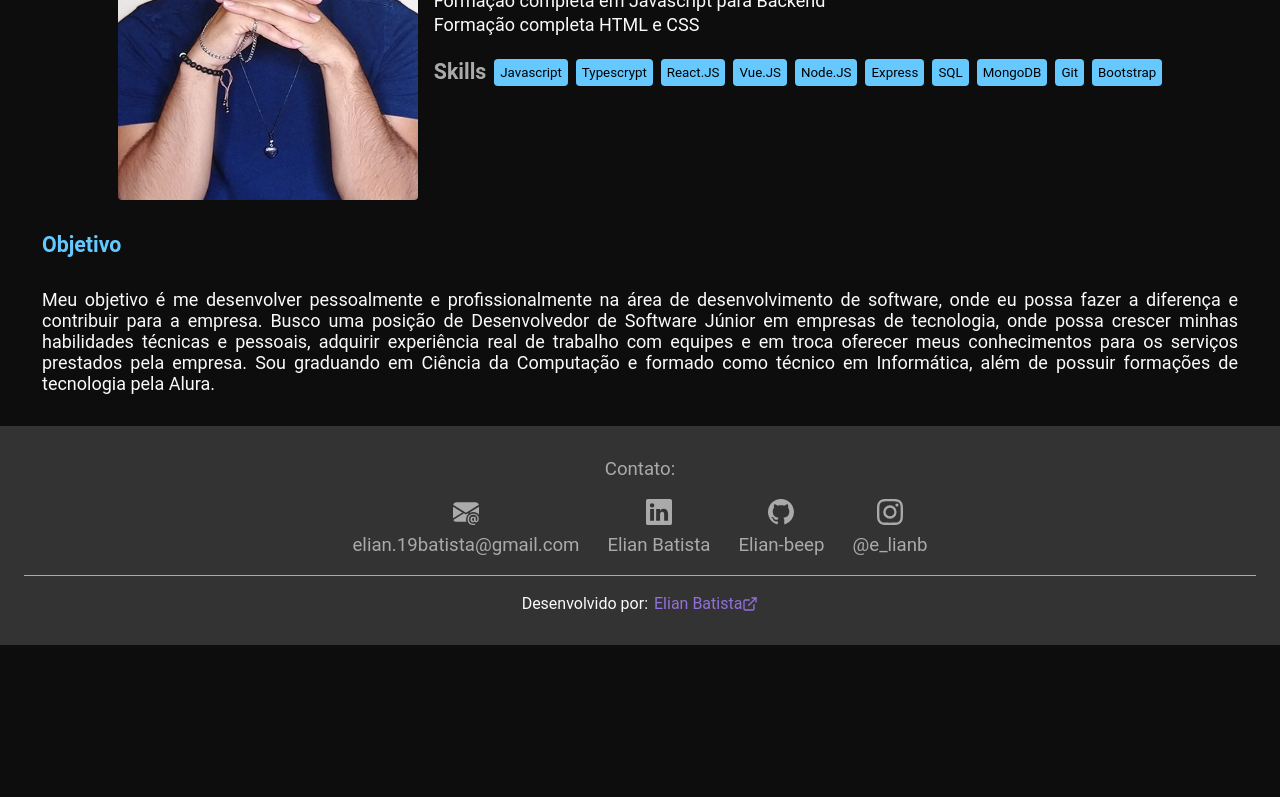
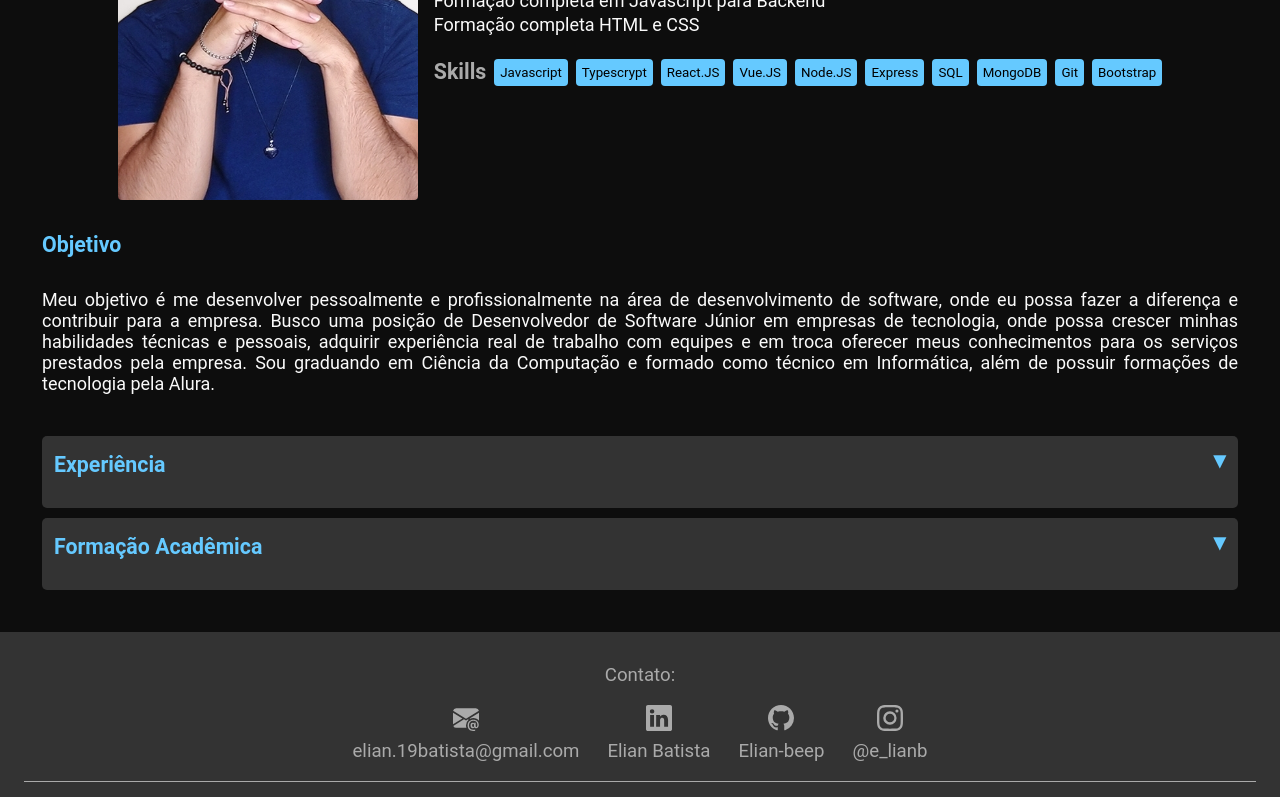
Before and after one commit to Elian-beep/port, a React (Create React App) app: page /curriculum in a window 1280 px wide. Shown: the part 402-1199 px from the top of the page. Before the commit the page ends 1047 px from the top, so only its background shows below. Built offline with nearby package versions, Linux system fonts and the light colour scheme.

Commit message:
xp in curricumul page

```diff
--- /dev/null
+++ b/src/components/Accordion/Accordion.style.js
@@ -0,0 +1,35 @@
+import styled from 'styled-components';
+import { colors } from 'styles/vars.style';
+
+export const DivAccordionWrapper = styled.div`
+    background: ${colors.gray_dark};
+    margin: 10px 0;
+    padding: 12px;
+    border-radius: 5px;
+`;
+
+export const DivAccordionHeaderWrapper = styled.div`
+    display: flex;
+    justify-content: space-between;
+    align-items: center;
+    cursor: pointer;
+`;
+
+export const SpanIconWrapper = styled.span`
+    font-size: 20pt;
+    color: ${colors.blue_light};
+    transform: ${ props =>
+    props.isOpen ? "rotate(0deg)" : "rotate(180deg)"};
+    transition: transform 0.2s ease-in;
+`;
+
+export const DivAccordionBodyWrapper = styled.div`
+overflow: hidden;
+display: flex;
+flex-direction: column;
+gap: 1em;
+padding-top: 1em;
+transition: max-height 0.5s ease-in-out;
+max-height: ${ props =>
+  props.isOpen ? "1000px" : "0"};
+`;
--- /dev/null
+++ b/src/components/Accordion/index.tsx
@@ -0,0 +1,29 @@
+import { H3SD } from "styles/index.style";
+import { DivAccordionBodyWrapper, DivAccordionHeaderWrapper, DivAccordionWrapper, SpanIconWrapper } from "./Accordion.style"
+import { useState } from 'react';
+import { colors } from "styles/vars.style";
+
+interface Props {
+    title: string,
+    children: React.ReactNode
+}
+
+export function Accordion(props: Props) {
+    const [isOpen, setIsOpen] = useState(false);
+
+    const toggleAccordion = () => {
+        setIsOpen(!isOpen);
+    }
+
+    return (
+        <DivAccordionWrapper>
+            <DivAccordionHeaderWrapper onClick={toggleAccordion} >
+                <H3SD color={colors.blue_light}>{props.title}</H3SD>
+                <SpanIconWrapper isOpen={isOpen}>{'\u25B4'}</SpanIconWrapper>
+            </DivAccordionHeaderWrapper>
+            <DivAccordionBodyWrapper isOpen={isOpen}>
+                {props.children}
+            </DivAccordionBodyWrapper>
+        </DivAccordionWrapper>
+    );
+}
--- a/src/pages/Curriculum/Curriculum.style.js
+++ b/src/pages/Curriculum/Curriculum.style.js
@@ -22,3 +22,9 @@ export const SpanInfoS = styled.span`
     font-size: 18px;
     color: ${colors.white};
 `;
+
+export const DivXPS = styled.div`
+    display: flex;
+    flex-direction: column;
+    gap: .7em;
+`;
--- a/src/pages/Curriculum/index.tsx
+++ b/src/pages/Curriculum/index.tsx
@@ -1,9 +1,10 @@
 /* eslint-disable jsx-a11y/alt-text */
-import { DivCenterVert, H2SD, DivRotateS, DivContentS, PSD, DivRotateXYS, H3SD } from 'styles/index.style';
+import { DivCenterVert, H2SD, DivRotateS, DivContentS, PSD, H3SD, H4SD, DivBar } from 'styles/index.style';
 import profileImage from 'assets/profile.jpg';
-import { ImgProfileS, SpanInfoS } from './Curriculum.style';
+import { DivXPS, ImgProfileS, SpanInfoS } from './Curriculum.style';
 import { colors } from 'styles/vars.style';
 import { SpanTecsS } from 'components/ProjectCard/ProjectCard.style';
+import { Accordion } from 'components/Accordion';
 
 export default function Curriculum() {
     return (
@@ -55,6 +56,39 @@ export default function Curriculum() {
                 formado como técnico em Informática, além de possuir formações de tecnologia pela
                 Alura.
             </PSD>
+
+            <div>
+                <Accordion title='Experiência'>
+                    <DivXPS>
+                        <H4SD color={colors.white}>Xiloteca Web</H4SD>
+                        <PSD>
+                            Uma aplicação web ainda em desenvolvimento que exibirá
+                            publicamente os dados das amostras coletadas pelo CESIT UEA
+                            <PSD>Período: 08/2022 - Atualmente</PSD>
+                        </PSD>
+                    </DivXPS>
+                    <DivXPS>
+                        <H4SD color={colors.white}>Este Portifólio</H4SD>
+                        <PSD>
+                            Esta aplicação foi totalmente desenvolvido por mim para organizar
+                            minhas melhores aplicações e exibir suas funcionalidades, pondo em prática
+                            minhas habilidades Full Stack
+                            <PSD>Período: 05/2023 - Atualmente</PSD>
+                        </PSD>
+                    </DivXPS>
+                    <DivXPS>
+                        <H4SD color={colors.white}>Monitoria UEA CESIT</H4SD>
+                        <PSD>
+                            Auxílio ao professor da disciplina Linguagem de Programação na Universidade
+                            do Estado do Amazonas
+                            <PSD>Período: 05/2022 - 07/2022</PSD>
+                        </PSD>
+                    </DivXPS>
+                </Accordion>
+                <Accordion title='Formação Acadêmica'>
+                    <PSD>conteudo</PSD>
+                </Accordion>
+            </div>
         </DivContentS>
     );
 }
--- a/src/styles/index.style.js
+++ b/src/styles/index.style.js
@@ -8,6 +8,7 @@ export const GlobalStyle = createGlobalStyle`
     box-sizing: border-box;
     margin: 0;
     padding: 0;
+    -webkit-tap-highlight-color: transparent;
   }
 
   body {
@@ -120,3 +121,17 @@ export const H3SD = styled.h2`
     font-size: 16pt;
     color: ${props => props.color};
 `;
+
+export const H4SD = styled.h3`
+    font-style: normal;
+    font-weight: 400;
+    font-size: 16 pt;
+    color: ${props => props.color};
+`;
+
+export const DivBar = styled.div`
+  width: 90px;
+  align-self: center;
+  height: 1px;
+  color: ${props => props.color};
+`;
```
